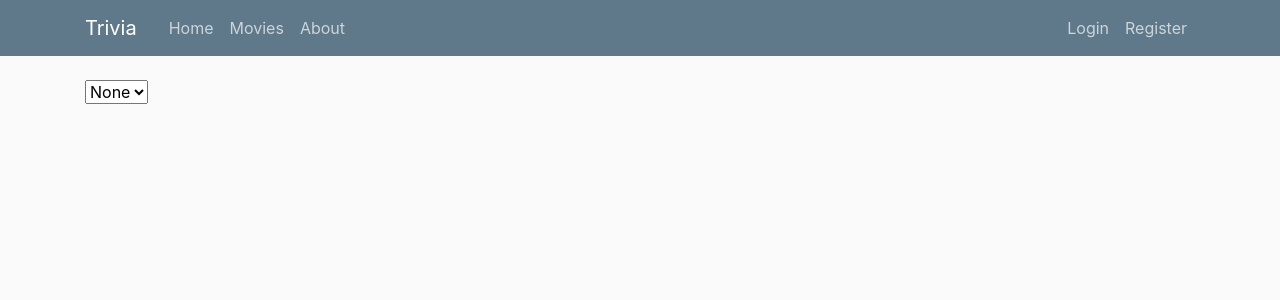
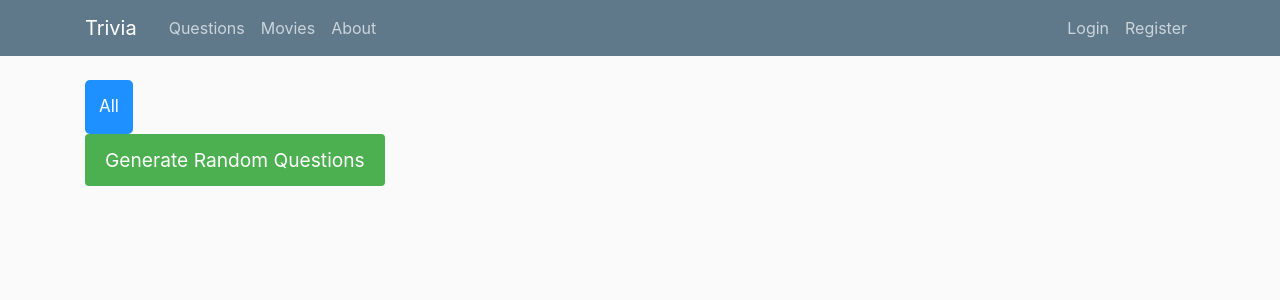
Before and after one commit to rich2965/trivia_project, a Flask app: page / in a window 1280 px wide. Shown: the top 300 px of the page. Run offline with Flask 3, Linux system fonts and the light colour scheme; data that the repository does not hold is empty; some libraries are stand-ins or nearby versions.

Commit message:
improvements to the movie page

```diff
--- a/triviasite/main/routes.py
+++ b/triviasite/main/routes.py
@@ -23,6 +23,20 @@
 
 @main.route("/movies",)
 def movies():
+    page = request.args.get('page',1,type=int)
     movie = Movie.query.first()
-    print(movie)
-    return render_template('movies.html',movie=movie)
+    genre_filter = request.args.get('genre_filter',None,type=str)
+    search_category_text = "%{}%".format(genre_filter)
+    genres_query = Movie.query.with_entities(Movie.genres).distinct().all()
+    genres = []
+    for genre_group in genres_query:
+        for genre in genre_group[0].split(','):
+            if genre not in genres:
+                genres.append(genre)
+    if genre_filter:
+        movie = Movie.query.filter(Movie.genres.like(search_category_text)).first()
+    else:
+        movie = Movie.query.first()
+    print (search_category_text)
+    print(movie.still_imagery)
+    return render_template('movies.html',movie=movie,genres=genres,genre_filter=genre_filter)
--- a/triviasite/models.py
+++ b/triviasite/models.py
@@ -32,6 +32,7 @@
         return f"User('{self.username}','{self.email}','{self.image_file}')"
 
 class Question(db.Model):
+    __tablename__ = 'question_random'
     id = db.Column(db.Text,primary_key=True)
     question = db.Column(db.Text,nullable=False)
     answer = db.Column(db.Text,nullable=False)
@@ -39,10 +40,12 @@
     category = db.Column(db.Text,nullable=False)
 
 class Movie(db.Model):
-    __tablename__ = 'movies_with_images'
+    __tablename__ = 'movie_us_popular_vw'
     id = db.Column(db.Text,primary_key=True)
     titleType = db.Column(db.Text,nullable=False)
     primaryTitle = db.Column(db.Text,nullable=False)
     startYear = db.Column(db.Text,nullable=False)
     genres = db.Column(db.Text,nullable=False)
     still_image = db.Column(db.Text,nullable=False)
+    still_imagery = db.Column(db.Text,nullable=False)
+    storyline = db.Column(db.Text,nullable=False)
--- a/triviasite/static/main.css
+++ b/triviasite/static/main.css
@@ -149,8 +149,8 @@
   display: block;
 }
 
-
-button {
+/* Button at the bottom for refresh the paging.  */
+.generate-button {
   background-color: #4CAF50;
   color: white;
   border: none;
@@ -159,8 +159,72 @@
   font-size: 1.2rem;
   cursor: pointer;
   transition: background-color 0.3s ease;
+  margin-bottom: 20px;
+
 }
 
-button:hover {
+.generate-button:hover {
   background-color: #3e8e41;
 }
+
+/* Style the links inside the pill navigation menu */
+.pill-nav a {
+  display: inline-block;
+  color: black;
+  text-align: center;
+  padding: 14px;
+  text-decoration: none;
+  font-size: 17px;
+  border-radius: 5px;
+}
+
+/* Change the color of links on mouse-over */
+.pill-nav a:hover {
+  background-color: #ddd;
+  color: black;
+}
+
+/* Add a color to the active/current link */
+.pill-nav a.active {
+  background-color: dodgerblue;
+  color: white;
+}
+
+.pill-nav {
+  overflow-x: auto;
+  white-space: nowrap;
+}
+
+.generate-button:hover {
+  background-color: #3e8e41;
+}
+
+
+/* Buttons at the bottom of movie image  */
+.img-nav button {
+  /* display: inline-block; */
+  color: black;
+  /* text-align: center; */
+  /* padding: 14px; */
+  text-decoration: none;
+  font-size: 17px;
+  border-radius: 5px;
+  margin-bottom: 10px;
+}
+
+/* Change the color of links on mouse-over */
+.img-nav button:hover {
+  background-color: #ddd;
+  color: black;
+}
+
+/* Add a color to the active/current link */
+.img-nav button.active {
+  background-color: dodgerblue;
+  color: white;
+}
+
+.img-nav {
+  overflow-x: auto;
+  white-space: nowrap;
+}
--- a/triviasite/static/scripts.js
+++ b/triviasite/static/scripts.js
@@ -1,20 +1,34 @@
-var categorySelect = document.getElementById('category-select');
+var categorySelect = document.getElementById('genre-select');
 var cards = document.querySelectorAll('.flashcard,.flashcard_movie');
 
 function redirectToPage(redirect_url) {
-    var selectElement = document.getElementById('category-select');
+    var selectElement = document.getElementById('genre-select');
     var selectedValue = selectElement.options[selectElement.selectedIndex].value;
     if (selectedValue !== "") {
         window.location.href = redirect_url;
     }
 }
 
-function generateRandomMovie(){
+function refreshPage(){
     location.reload();
 }
+
 
 for (var i = 0; i < cards.length; i++) {
     cards[i].addEventListener('click', function() {
         this.classList.toggle('flipped');
     });
 }
+
+function changeImage(imageURL) {
+  document.getElementById("contentImage").src = imageURL.value;
+
+  var activeButtons = document.querySelectorAll("button.active");
+
+  for (var i = 0; i < activeButtons.length; i++) {
+    activeButtons[i].classList.remove("active");
+  }
+  const myButton = document.getElementById(imageURL.id);
+  myButton.classList.add('active');
+
+}
--- a/triviasite/templates/home.html
+++ b/triviasite/templates/home.html
@@ -1,13 +1,21 @@
 {% extends "layout.html" %}
 {% block content %}
-    <div>
-        <select id="category-select" onchange="redirectToPage(this.value)">
-            <option value="all">{{category_filter}}</option>
-            {% for category in categories %}
-            <option value="{{ url_for('main.home',category_filter = category[0]) }}">{{category[0]}}</option>
-            {% endfor %}
-        </select>
-    </div>
+    <div class="pill-nav">
+        {% if category_filter %}
+            <a href="{{ url_for('main.home')}}">All</a>
+        {% else %}
+            <a class="active" href="{{ url_for('main.home')}}">All</a>
+        {% endif %}
+
+        {% for category in categories %}
+            {% if category_filter ==  category[0] %}
+                <a class = "active" href="{{ url_for('main.home',category_filter = category[0]) }}">{{category[0]}}</a>
+            {% else %}
+                <a href="{{ url_for('main.home',category_filter = category[0]) }}">{{category[0]}}</a>
+            {% endif %}
+        {% endfor %}
+
+      </div>
     {% for question in questions.items %}
 
                 <div class="flashcard" data-category= {{question.category}}>
@@ -21,15 +29,7 @@
                 </div>
 
     {% endfor %}
-    {% for page_num in questions.iter_pages(left_edge=1, right_edge=1,left_current=1, right_current=2) %}
-        {% if page_num %}
-            {% if questions.page == page_num %}
-            <a class="btn btn-info mb-4" href="{{ url_for('main.home',page=page_num, category_filter=category_filter) }}"> {{page_num}}</a>
-            {% else %}
-            <a class="btn btn-outline-info mb-4" href="{{ url_for('main.home',page=page_num, category_filter=category_filter) }}"> {{page_num}}</a>
-            {% endif %}
-        {% else %}
-            ...
-        {% endif %}
-    {% endfor %}
+    <div>
+        <button class="generate-button" onclick="refreshPage()">Generate Random Questions</button>
+    </div>
 {% endblock content %}
--- a/triviasite/templates/layout.html
+++ b/triviasite/templates/layout.html
@@ -28,7 +28,7 @@
             </button>
             <div class="collapse navbar-collapse" id="navbarToggle">
               <div class="navbar-nav mr-auto">
-                <a class="nav-item nav-link" href="{{url_for('main.home')}}">Home</a>
+                <a class="nav-item nav-link" href="{{url_for('main.home')}}">Questions</a>
                 <a class="nav-item nav-link" href="{{url_for('main.movies')}}">Movies</a>
                 <a class="nav-item nav-link" href="{{url_for('main.about')}}">About</a>
               </div>
```
Also changed, not shown: triviasite/templates/movies.html (+23 -9 lines).
